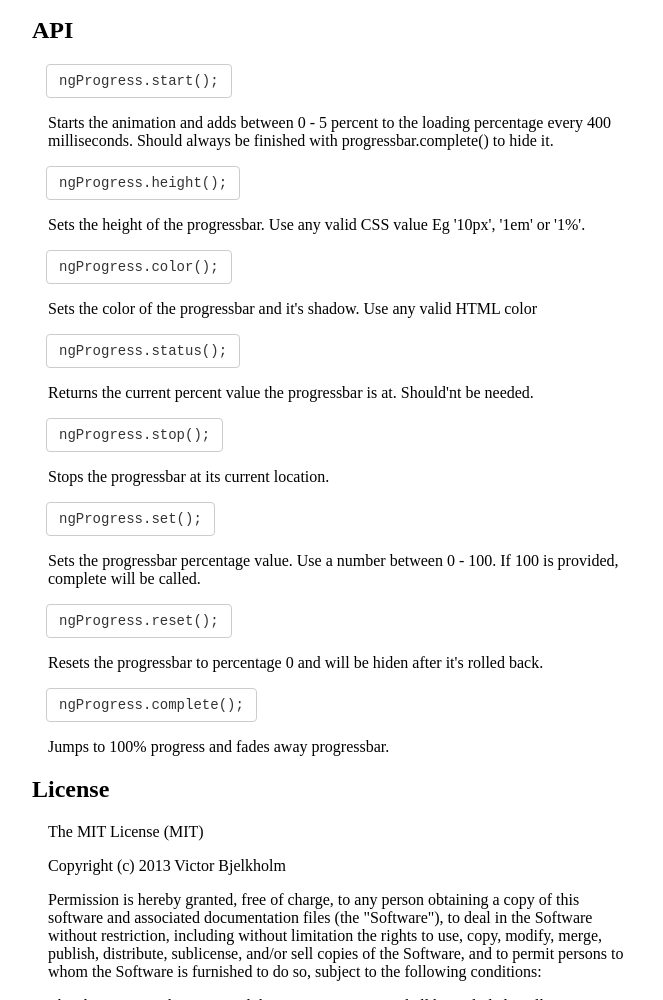
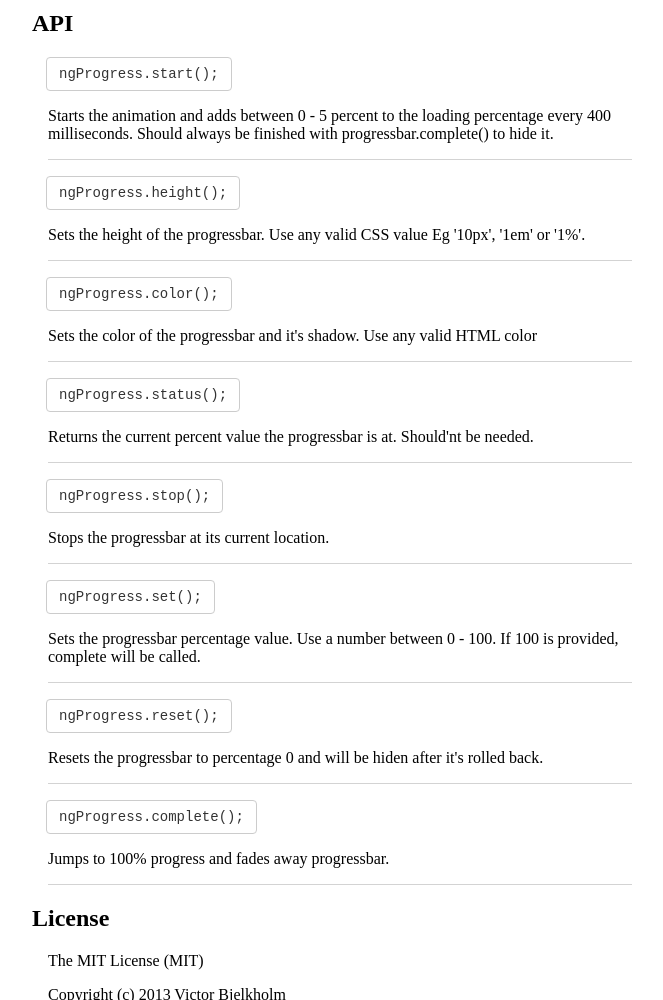
Before and after one commit to victorb/ngProgress, a website: page index.html in a window 1280 px wide. Shown: the part 1800-2800 px from the top of the page, without its empty margins (308-971 px from the left). Drawn offline with nearby package versions, Linux system fonts and the light colour scheme.

Commit message:
Border between paragraphs under #api and usage is h3

```diff
--- a/index.html
+++ b/index.html
@@ -81,6 +81,11 @@
          .value {
             float: right;
          }
+
+         #api p {
+            border-bottom: 1px solid lightgrey;
+            padding-bottom: 1em;
+         }
     </style>
     <link rel="stylesheet" href="ngProgress.css">
     <script src="https://ajax.googleapis.com/ajax/libs/angularjs/1.0.1/angular.min.js"></script>
@@ -125,7 +130,7 @@
         <p><strong>Automatic:</strong> Install using bower:
 <pre>bower install ngprogress</pre>
         </p>
-        <h2>Usage</h2>
+        <h3>Usage</h3>
         <p>
             Include ngProgress.js ( or ngProgress.min.js) and ngProgress.css in your website.
 <pre>
```
